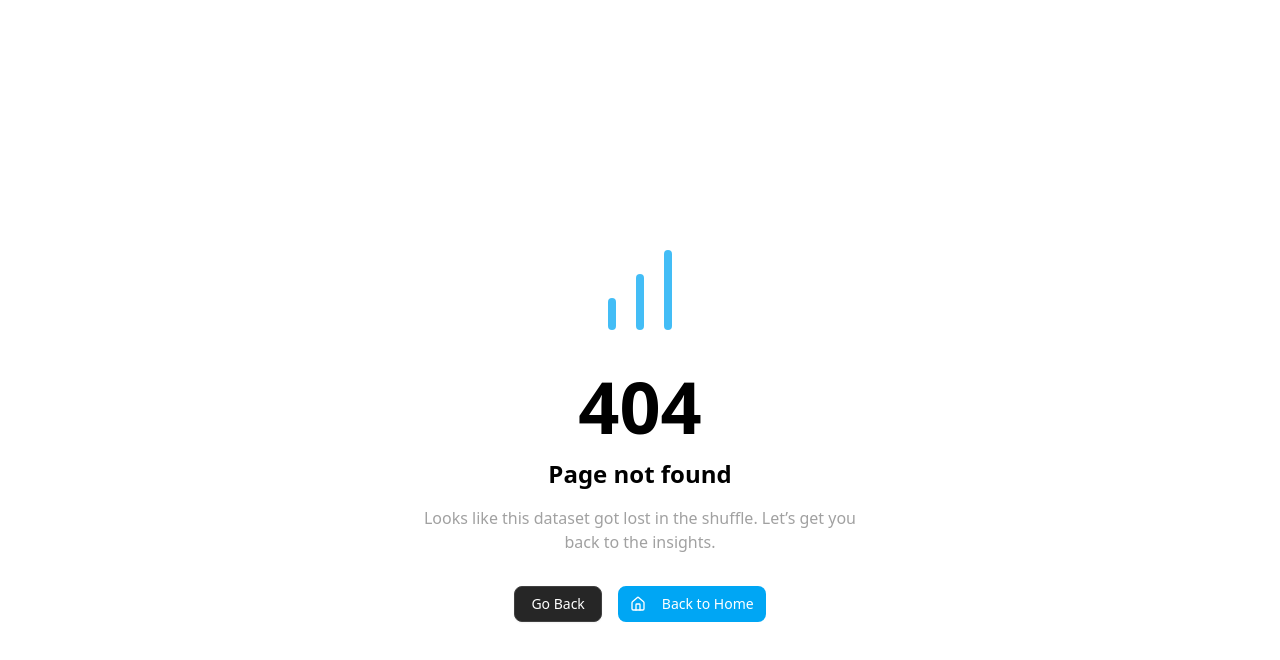
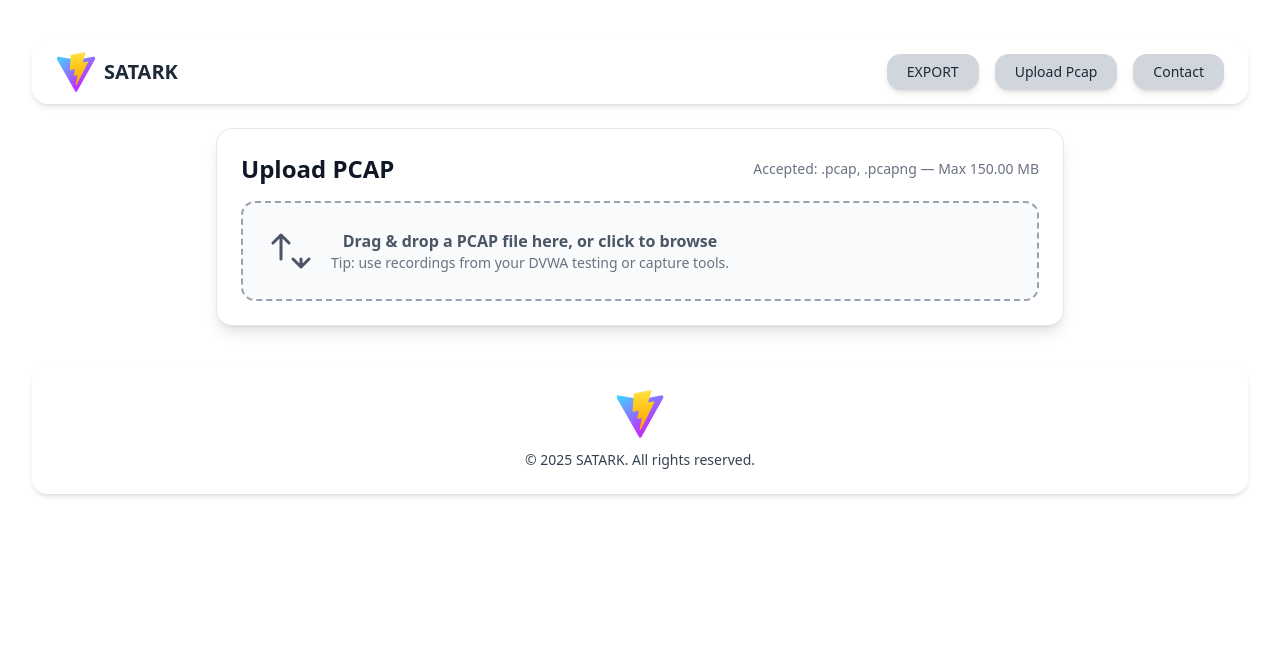
Before and after one commit to hpinmetaverse/Satark_URLxPolymath, a React (Vite) app in the folder frontend/: page /uploadpcap in a window 1280 px wide. Before the commit this address had no page. Shown: the top 660 px of the page. Built offline with nearby package versions, Linux system fonts and the light colour scheme.

Commit message:
init pcap page

```diff
--- a/frontend/src/App.tsx
+++ b/frontend/src/App.tsx
@@ -5,14 +5,19 @@ import NotFound from "./pages/404/NotFound";
 import Contact from "./pages/contact/Contact";
 import Topbar from "./components/Navbar";
 import Footer from "./pages/footer/Footer";
+import PcapUpload from "./pages/pcap/PcapUpload";
 
 function App() {
   const location = useLocation();
 
   const showTopbar =
-    location.pathname === "/" || location.pathname === "/contact";
+    location.pathname === "/" ||
+    location.pathname === "/contact" ||
+    location.pathname === "/uploadpcap";
   const showFooter =
-    location.pathname === "/" || location.pathname === "/contact";
+    location.pathname === "/" ||
+    location.pathname === "/contact" ||
+    location.pathname === "/uploadpcap";
 
   return (
     <>
@@ -20,6 +25,7 @@ function App() {
       <Routes>
         <Route path="/" element={<HomePage />} />
         <Route path="/contact" element={<Contact />} />
+        <Route path="/uploadpcap" element={<PcapUpload />} />
         <Route path="*" element={<NotFound />} />
       </Routes>
       {showFooter && <Footer />}
--- a/frontend/src/components/Navbar.tsx
+++ b/frontend/src/components/Navbar.tsx
@@ -8,6 +8,7 @@ import {
 } from "@/components/ui/dropdown-menu";
 import { Button } from "@/components/ui/button";
 import { Link } from "react-router-dom";
+import { Menu } from "lucide-react"; // Hamburger icon
 
 const Topbar = () => {
   return (
@@ -21,7 +22,7 @@ const Topbar = () => {
           <img
             src="/vite.svg"
             className="h-10 w-10 rounded-lg"
-            alt="AutoInsight Logo"
+            alt="Satark Logo"
           />
           <span className="text-xl font-semibold text-gray-800 hidden sm:block">
             SATARK
@@ -29,9 +30,9 @@ const Topbar = () => {
         </Link>
       </div>
 
-      {/* Right Section */}
-      <div className="flex items-center gap-4">
-        {/* Export Button */}
+      {/* Right Section (Desktop) */}
+      <div className="hidden md:flex items-center gap-4">
+        {/* Export Dropdown */}
         <DropdownMenu>
           <DropdownMenuTrigger asChild>
             <Button
@@ -54,8 +55,16 @@ const Topbar = () => {
           </DropdownMenuContent>
         </DropdownMenu>
 
-        <input id="pcap-upload" type="file" accept=".pcap" className="hidden" />
-
+        <Link to="/uploadpcap">
+          <Button
+            className="bg-gray-300 hover:bg-white/100
+             text-gray-800 font-medium
+             rounded-xl px-5 py-2.5 shadow-md backdrop-blur-sm transition
+             duration-200"
+          >
+            Upload Pcap
+          </Button>
+        </Link>
         {/* Contact Button */}
         <Link to="/contact">
           <Button
@@ -68,6 +77,54 @@ const Topbar = () => {
           </Button>
         </Link>
       </div>
+
+      {/* Mobile Menu */}
+      <div className="md:hidden">
+        <DropdownMenu>
+          <DropdownMenuTrigger asChild>
+            <Button
+              variant="ghost"
+              size="icon"
+              className="rounded-full hover:bg-gray-200"
+            >
+              <Menu className="h-6 w-6 text-gray-800" />
+            </Button>
+          </DropdownMenuTrigger>
+          <DropdownMenuContent
+            align="end"
+            className="w-48 rounded-xl shadow-md"
+          >
+            {/* Main Actions */}
+            <DropdownMenuItem asChild>
+              <Link to="/uploadpcap">Upload Pcap</Link>
+            </DropdownMenuItem>
+            <DropdownMenuItem asChild>
+              <Link to="/contact">Contact</Link>
+            </DropdownMenuItem>
+
+            <DropdownMenuSeparator />
+
+            {/* Export Section */}
+            <DropdownMenuLabel>Export in diff Formats</DropdownMenuLabel>
+            <div className="flex flex-col gap-1 px-2 py-1">
+              <Button
+                variant="outline"
+                size="sm"
+                className="justify-start w-full"
+              >
+                CSV
+              </Button>
+              <Button
+                variant="outline"
+                size="sm"
+                className="justify-start w-full"
+              >
+                JSON
+              </Button>
+            </div>
+          </DropdownMenuContent>
+        </DropdownMenu>
+      </div>
     </nav>
   );
 };
--- /dev/null
+++ b/frontend/src/pages/pcap/PcapUpload.tsx
@@ -0,0 +1,154 @@
+import React, { useCallback, useState, useRef } from "react";
+import { Trash2 } from "lucide-react";
+
+type UploadStatus = "idle" | "validating" | "uploading" | "done" | "error";
+
+export default function PcapUpload() {
+  const [file, setFile] = useState<File | null>(null);
+  const [error, setError] = useState<string | null>(null);
+  const [status, setStatus] = useState<UploadStatus>("idle");
+  const [progress, setProgress] = useState<number>(0);
+  const inputRef = useRef<HTMLInputElement | null>(null);
+
+  const MAX_SIZE_BYTES = 150 * 1024 * 1024; // 150MB default limit
+  const ALLOWED_EXT = [".pcap", ".pcapng"];
+
+  function humanFileSize(bytes: number) {
+    if (bytes === 0) return "0 B";
+    const i = Math.floor(Math.log(bytes) / Math.log(1024));
+    return (
+      (bytes / Math.pow(1024, i)).toFixed(2) +
+      " " +
+      ["B", "KB", "MB", "GB", "TB"][i]
+    );
+  }
+
+  const validateFile = useCallback((f: File) => {
+    setError(null);
+    const lower = f.name.toLowerCase();
+    if (!ALLOWED_EXT.some((ext) => lower.endsWith(ext))) {
+      return "Invalid file type. Only .pcap and .pcapng allowed.";
+    }
+    if (f.size > MAX_SIZE_BYTES) {
+      return `File too large. Maximum allowed is ${humanFileSize(
+        MAX_SIZE_BYTES
+      )}.`;
+    }
+    return null;
+  }, []);
+
+  const onFile = useCallback(
+    (f: File) => {
+      const err = validateFile(f);
+      if (err) {
+        setFile(null);
+        setError(err);
+        return;
+      }
+      setFile(f);
+      setError(null);
+      setProgress(0);
+      setStatus("idle");
+    },
+    [validateFile]
+  );
+
+  const handleInputChange = (e: React.ChangeEvent<HTMLInputElement>) => {
+    if (!e.target.files || !e.target.files[0]) return;
+    onFile(e.target.files[0]);
+  };
+
+  const handleDrop = (e: React.DragEvent) => {
+    e.preventDefault();
+    if (!e.dataTransfer.files || !e.dataTransfer.files[0]) return;
+    onFile(e.dataTransfer.files[0]);
+  };
+  const handleDragOver = (e: React.DragEvent) => {
+    e.preventDefault();
+  };
+
+  return (
+    <div className="max-w-4xl mx-auto p-6">
+      <div className="bg-white text-gray-900 rounded-2xl p-6 shadow-lg border border-gray-200">
+        <div className="flex items-center justify-between mb-4">
+          <h1 className="text-2xl font-bold">Upload PCAP</h1>
+          <div className="text-sm text-gray-500">
+            Accepted: .pcap, .pcapng — Max {humanFileSize(MAX_SIZE_BYTES)}
+          </div>
+        </div>
+
+        <div
+          onDrop={handleDrop}
+          onDragOver={handleDragOver}
+          className="border-2 border-dashed border-gray-400 rounded-xl p-6 bg-gray-50 hover:bg-gray-100 transition cursor-pointer"
+          onClick={() => inputRef.current?.click()}
+        >
+          <input
+            ref={inputRef}
+            type="file"
+            accept=".pcap,.pcapng"
+            className="hidden"
+            onChange={handleInputChange}
+          />
+
+          <div className="flex items-center gap-4 text-gray-600">
+            <svg
+              xmlns="http://www.w3.org/2000/svg"
+              className="h-12 w-12"
+              fill="none"
+              viewBox="0 0 24 24"
+              stroke="currentColor"
+            >
+              <path
+                strokeLinecap="round"
+                strokeLinejoin="round"
+                strokeWidth={1.5}
+                d="M7 16V4m0 0L3 8m4-4 4 4m6 8v4m0 0l4-4m-4 4-4-4"
+              />
+            </svg>
+            <div>
+              <div className="font-semibold">
+                Drag & drop a PCAP file here, or click to browse
+              </div>
+              <div className="text-sm text-gray-500">
+                Tip: use recordings from your DVWA testing or capture tools.
+              </div>
+            </div>
+          </div>
+        </div>
+
+        {file && (
+          <div className="bg-gray-100 border border-gray-300 p-4 rounded-md flex items-center justify-between mt-4">
+            <div>
+              <div className="font-medium">{file.name}</div>
+              <div className="text-sm text-gray-500">
+                {humanFileSize(file.size)} • {file.type || "unknown"}
+              </div>
+            </div>
+            <button
+              type="button"
+              className="p-2 rounded-md text-red-600 hover:bg-red-100"
+              onClick={() => {
+                setFile(null);
+                setError(null);
+              }}
+            >
+              <Trash2 className="w-5 h-5" />
+            </button>
+          </div>
+        )}
+
+        {status === "uploading" && (
+          <div className="w-full bg-gray-200 rounded-full h-3 overflow-hidden mt-4">
+            <div
+              className="h-3 rounded-full bg-emerald-500 transition-all"
+              style={{ width: `${progress}%` }}
+            />
+          </div>
+        )}
+
+        {error && <div className="text-red-500 text-sm mt-2">{error}</div>}
+      </div>
+    </div>
+  );
+}
```
